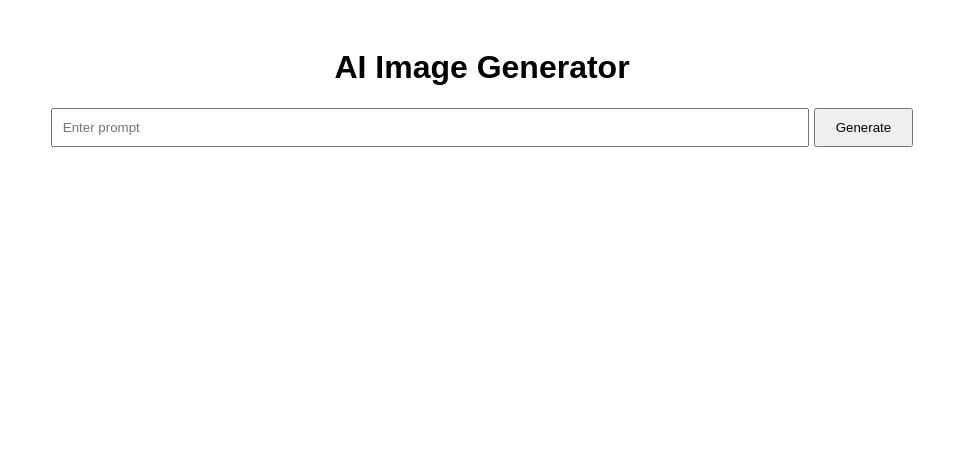
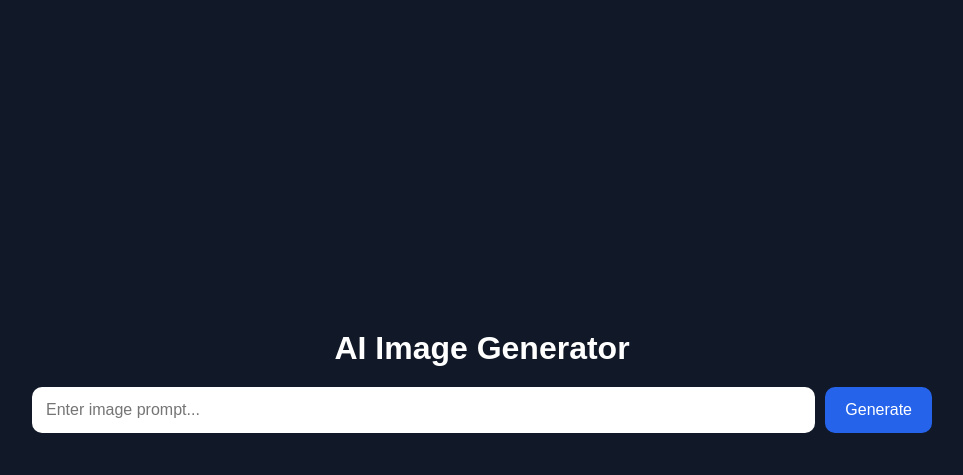
Before and after one commit to xsAsxsXs/aii, a plain HTML site: page index.html in a window 1280 px wide. Shown: the whole page, without its empty margins (158-1121 px from the left). Drawn offline with Linux system fonts and the light colour scheme.

Commit message:
Update index.html

```diff
--- a/index.html
+++ b/index.html
@@ -1,47 +1,165 @@
 <!DOCTYPE html>
-<html>
+<html lang="en">
 <head>
-    <title>Free AI Image Generator</title>
+<meta charset="UTF-8">
+<meta name="viewport" content="width=device-width, initial-scale=1.0">
+<title>AI Image Generator</title>
+
 <style>
+*{
+    margin:0;
+    padding:0;
+    box-sizing:border-box;
+}
+
 body{
-            font-family:Arial;
-            text-align:center;
+    font-family:Arial,sans-serif;
+    background:#111827;
+    color:white;
+    min-height:100vh;
+    display:flex;
+    justify-content:center;
+    align-items:center;
     padding:20px;
 }
+
+.container{
+    width:100%;
+    max-width:900px;
+    text-align:center;
+}
+
+h1{
+    margin-bottom:20px;
+}
+
+.input-box{
+    display:flex;
+    gap:10px;
+    margin-bottom:20px;
+}
+
 input{
-            width:60%;
-            padding:10px;
+    flex:1;
+    padding:14px;
+    border:none;
+    border-radius:10px;
+    font-size:16px;
 }
+
 button{
-            padding:10px 20px;
+    padding:14px 20px;
+    border:none;
+    border-radius:10px;
     cursor:pointer;
+    font-size:16px;
 }
+
+.generate{
+    background:#2563eb;
+    color:white;
+}
+
+.download{
+    background:#16a34a;
+    color:white;
+    margin-top:15px;
+    display:none;
+}
+
+#status{
+    margin:15px 0;
+}
+
 img{
-            max-width:90%;
-            margin-top:20px;
-            border-radius:10px;
+    max-width:100%;
+    border-radius:15px;
+    display:none;
+    margin-top:15px;
 }
 </style>
 </head>
 <body>
 
+<div class="container">
+
 <h1>AI Image Generator</h1>
 
-<input type="text" id="prompt" placeholder="Enter prompt">
-<button onclick="generate()">Generate</button>
+<div class="input-box">
+<input
+id="prompt"
+placeholder="Enter image prompt..."
+type="text"
+/>
+
+<button
+class="generate"
+onclick="generateImage()">
+Generate
+</button>
+</div>
+
+<div id="status"></div>
+
+<img id="result">
 
 <br>
 
-<img id="image" />
+<a id="downloadLink" download="image.png">
+<button class="download" id="downloadBtn">
+Download Image
+</button>
+</a>
+
+</div>
 
 <script>
-function generate() {
-    const prompt = document.getElementById("prompt").value;
 
-    document.getElementById("image").src =
+function generateImage(){
+
+    const prompt =
+    document.getElementById("prompt").value.trim();
+
+    if(!prompt){
+        alert("Enter a prompt");
+        return;
+    }
+
+    const img =
+    document.getElementById("result");
+
+    const status =
+    document.getElementById("status");
+
+    const downloadBtn =
+    document.getElementById("downloadBtn");
+
+    status.innerHTML = "Generating image...";
+
+    const url =
     "https://image.pollinations.ai/prompt/" +
-        encodeURIComponent(prompt);
+    encodeURIComponent(prompt) +
+    "?width=1024&height=1024&seed=" +
+    Date.now();
+
+    img.onload = function(){
+        status.innerHTML = "Image generated successfully!";
+        img.style.display = "block";
+        downloadBtn.style.display = "inline-block";
+
+        document
+        .getElementById("downloadLink")
+        .href = img.src;
+    };
+
+    img.onerror = function(){
+        status.innerHTML =
+        "Failed to load image. Try again.";
+    };
+
+    img.src = url;
 }
+
 </script>
 
 </body>
```
Lines whose indentation alone changed are shown as unchanged.
